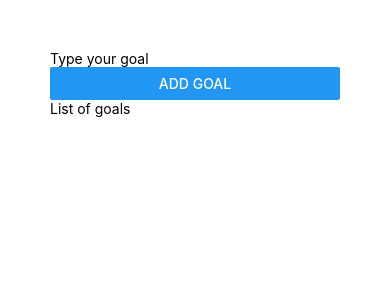
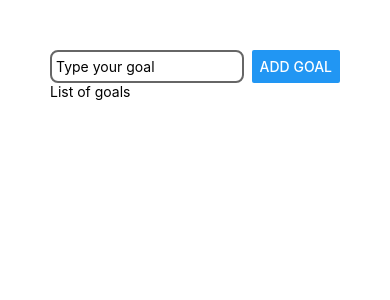
Before and after one commit to diegohdez90/RNCourse, a React Native app: screen / in a window 390 px wide. Shown: the top 300 px of the page. Built offline with nearby package versions, Linux system fonts and the light colour scheme.

Commit message:
feat: add style to input container

```diff
--- a/App.js
+++ b/App.js
@@ -4,8 +4,11 @@ import { Button, StyleSheet, Text, TextInput, View } from 'react-native';
 export default function App() {
   return (
     <View style={styles.container}>
-      <View>
+      <View
+        style={styles.inputContainer}
+      >
         <TextInput
+          style={styles.textInput}
           placeholder='Type your goal'
         />
         <Button title='Add goal' />
@@ -20,5 +23,17 @@ export default function App() {
 const styles = StyleSheet.create({
   container: {
     padding: 50
+  },
+  inputContainer: {
+    flexDirection: 'row',
+    justifyContent: 'space-between'
+  },
+  textInput: {
+    borderColor: '#666',
+    borderRadius: 8,
+    borderWidth: 2,
+    width: '80%',
+    marginEnd: 8,
+    padding: 4
   }
 });
```
